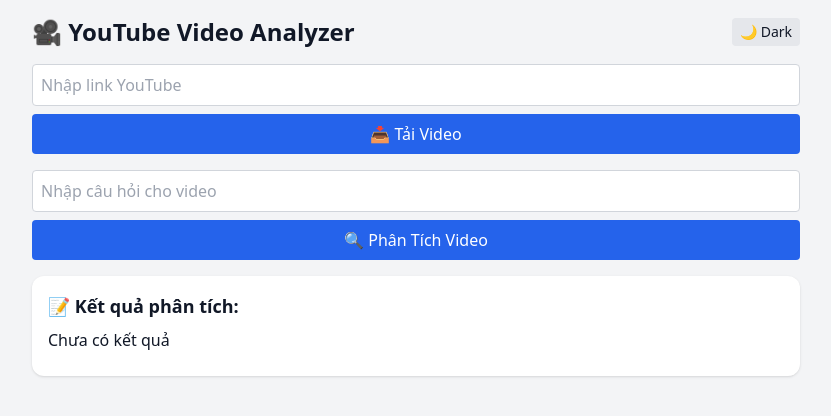
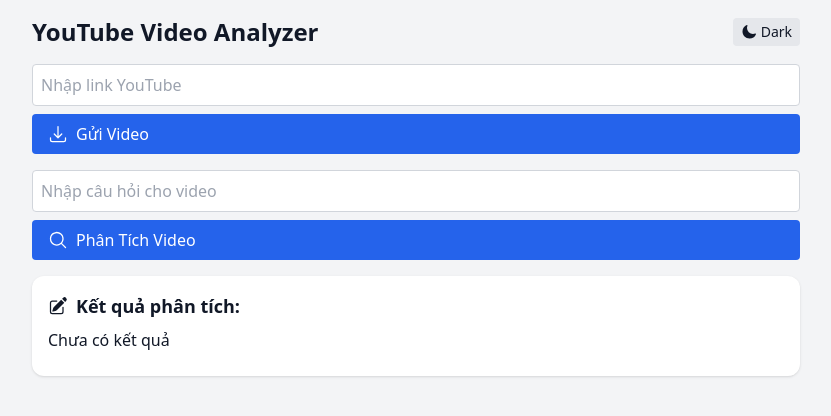
Before and after one commit to letanphat2k3/youtube-analyzer, a React (Create React App) app: page / in a window 1280 px wide. Shown: the top 416 px of the page, without its empty margins (224-1055 px from the left). Built offline with nearby package versions, Linux system fonts and the light colour scheme; no server answers.

Commit message:
Feat:update ui QuestionForm resultBox, youtubeInput #2

```diff
--- a/package.json
+++ b/package.json
@@ -3,6 +3,7 @@
   "version": "0.1.0",
   "private": true,
   "dependencies": {
+    "@heroicons/react": "^2.2.0",
     "@testing-library/dom": "^10.4.0",
     "@testing-library/jest-dom": "^6.6.3",
     "@testing-library/react": "^16.3.0",
--- a/src/App.js
+++ b/src/App.js
@@ -7,21 +7,23 @@
 
 function App() {
   const [answer, setAnswer] = useState("");
-  const [loading, setLoading] = useState(false);
+  const [videoLoading, setVideoLoading] = useState(false);
+  const [analyzeLoading, setAnalyzeLoading] = useState(false);
 
   return (
     <div className="min-h-screen bg-gray-100 dark:bg-gray-900 text-gray-900 dark:text-white p-4">
       <div className="max-w-3xl mx-auto">
         <div className="flex justify-between items-center mb-4">
-          <h1 className="text-2xl font-bold">🎥 YouTube Video Analyzer</h1>
+          <h1 className="text-2xl font-bold">YouTube Video Analyzer</h1>
           <ThemeToggle />
         </div>
-        <YoutubeInput setLoading={setLoading} loading={loading} />
-        <QuestionForm setAnswer={setAnswer} setLoading={setLoading} loading={loading} />
-        <ResultBox answer={answer} loading={loading} />
+        <YoutubeInput setLoading={setVideoLoading} loading={videoLoading} />
+        <QuestionForm setAnswer={setAnswer} setLoading={setAnalyzeLoading} loading={analyzeLoading} />
+        <ResultBox answer={answer} loading={analyzeLoading} />
         <Toast />
       </div>
     </div>
   );
 }
+
 export default App;
--- a/src/components/QuestionForm/QuestionForm.jsx
+++ b/src/components/QuestionForm/QuestionForm.jsx
@@ -1,7 +1,7 @@
-// src/components/QuestionForm/QuestionForm.jsx
 import React, { useState } from "react";
 import { analyzeVideo } from "../../utils/api";
 import { showToast } from "../Toast/Toast";
+import { MagnifyingGlassIcon } from "@heroicons/react/24/solid";
 
 function QuestionForm({ setAnswer, setLoading, loading }) {
   const [question, setQuestion] = useState("");
@@ -10,11 +10,11 @@
     try {
       setLoading(true);
       const res = await analyzeVideo(question);
-      showToast("✅ Phân tích thành công", "success");
+      showToast("Phân tích thành công", "success");
       setAnswer(res.data.response);
       localStorage.setItem("latest-answer", res.data.response);
     } catch (err) {
-      showToast("❌ Lỗi khi phân tích video", "error");
+      showToast("Lỗi khi phân tích video", "error");
     } finally {
       setLoading(false);
     }
@@ -31,11 +31,21 @@
         disabled={loading}
       />
       <button
-        className="button-style bg-green-600 hover:bg-green-700"
+        className="button-style bg-green-600 hover:bg-green-700 flex items-center gap-2"
         onClick={handleAnalyze}
         disabled={loading}
       >
-        {loading ? "⏳ Đang phân tích..." : "🔍 Phân Tích Video"}
+        {loading ? (
+          <>
+            <svg className="animate-spin h-5 w-5 text-white" viewBox="0 0 24 24" fill="none" stroke="currentColor"><circle cx="12" cy="12" r="10" strokeWidth="4" className="opacity-25"/><path d="M4 12a8 8 0 018-8" strokeWidth="4" className="opacity-75"/></svg>
+            Đang phân tích...
+          </>
+        ) : (
+          <>
+            <MagnifyingGlassIcon className="h-5 w-5" />
+            Phân Tích Video
+          </>
+        )}
       </button>
     </div>
   );
--- a/src/components/ResultBox/ResultBox.jsx
+++ b/src/components/ResultBox/ResultBox.jsx
@@ -1,14 +1,35 @@
-// src/components/ResultBox/ResultBox.jsx
-import React from "react";
+import React, { useEffect, useState } from "react";
+import { PencilSquareIcon } from "@heroicons/react/24/solid";
 
 function ResultBox({ answer, loading }) {
+  const [displayText, setDisplayText] = useState("");
+
+  useEffect(() => {
+    if (!loading && answer) {
+      setDisplayText("");
+      let i = 0;
+      const interval = setInterval(() => {
+        setDisplayText((prev) => prev + answer[i]);
+        i++;
+        if (i >= answer.length) clearInterval(interval);
+      }, 30);
+      return () => clearInterval(interval);
+    }
+  }, [answer, loading]);
+
   return (
     <div className="bg-white dark:bg-gray-800 p-4 rounded-xl shadow mb-4 min-h-[100px]">
-      <h2 className="font-semibold text-lg mb-2">📝 Kết quả phân tích:</h2>
+      <h2 className="font-semibold text-lg mb-2 flex items-center gap-2">
+        <PencilSquareIcon className="h-5 w-5" />
+        Kết quả phân tích:
+      </h2>
       {loading ? (
-        <p className="text-blue-500 animate-pulse">⏳ Đang xử lý video...</p>
+        <p className="text-blue-500 animate-pulse flex items-center gap-2">
+          <svg className="animate-spin h-5 w-5 text-blue-500" viewBox="0 0 24 24" fill="none" stroke="currentColor"><circle cx="12" cy="12" r="10" strokeWidth="4" className="opacity-25"/><path d="M4 12a8 8 0 018-8" strokeWidth="4" className="opacity-75"/></svg>
+          Đang xử lý video...
+        </p>
       ) : (
-        <p className="whitespace-pre-wrap">{answer || "Chưa có kết quả"}</p>
+        <p className="whitespace-pre-wrap min-h-[2rem]">{displayText || "Chưa có kết quả"}</p>
       )}
     </div>
   );
--- a/src/components/ThemeToggle/ThemeToggle.jsx
+++ b/src/components/ThemeToggle/ThemeToggle.jsx
@@ -1,4 +1,5 @@
 import React, { useEffect, useState } from "react";
+import { MoonIcon, SunIcon } from "@heroicons/react/24/solid";
 
 function ThemeToggle() {
   const [darkMode, setDarkMode] = useState(
@@ -18,9 +19,17 @@
   return (
     <button
       onClick={() => setDarkMode(!darkMode)}
-      className="text-sm bg-gray-200 dark:bg-gray-700 px-2 py-1 rounded"
+      className="text-sm bg-gray-200 dark:bg-gray-700 px-2 py-1 rounded flex items-center gap-1"
     >
-      {darkMode ? "☀️ Light" : "🌙 Dark"}
+      {darkMode ? (
+        <>
+          <SunIcon className="h-4 w-4" /> Light
+        </>
+      ) : (
+        <>
+          <MoonIcon className="h-4 w-4" /> Dark
+        </>
+      )}
     </button>
   );
 }
--- a/src/components/YoutubeInput/YoutubeInput.jsx
+++ b/src/components/YoutubeInput/YoutubeInput.jsx
@@ -2,6 +2,7 @@
 import { downloadVideo } from "../../utils/api";
 import { showToast } from "../Toast/Toast";
 import "./YoutubeInputStyle";
+import { ArrowDownTrayIcon } from "@heroicons/react/24/solid";
 
 function YoutubeInput({ setLoading, loading }) {
   const [url, setUrl] = useState("");
@@ -10,9 +11,9 @@
     try {
       setLoading(true);
       const res = await downloadVideo(url);
-      showToast(res.data.message || "✅ Tải video thành công", "success");
+      showToast(res.data.message || "Tải video thành công", "success");
     } catch (err) {
-      showToast("❌ Lỗi khi tải video", "error");
+      showToast("Lỗi khi tải video", "error");
     } finally {
       setLoading(false);
     }
@@ -28,8 +29,18 @@
         className="input-style"
         disabled={loading}
       />
-      <button className="button-style" onClick={handleDownload} disabled={loading}>
-        {loading ? "⏳ Đang tải..." : "📥 Tải Video"}
+      <button className="button-style flex items-center gap-2" onClick={handleDownload} disabled={loading}>
+        {loading ? (
+          <>
+            <svg className="animate-spin h-5 w-5 text-white" viewBox="0 0 24 24" fill="none" stroke="currentColor"><circle cx="12" cy="12" r="10" strokeWidth="4" className="opacity-25"/><path d="M4 12a8 8 0 018-8" strokeWidth="4" className="opacity-75"/></svg>
+            Đang tải...
+          </>
+        ) : (
+          <>
+            <ArrowDownTrayIcon className="h-5 w-5" />
+            Gửi Video
+          </>
+        )}
       </button>
     </div>
   );
```
Also changed, not shown: 1 other file (tests, documents, lock files or other folders).
